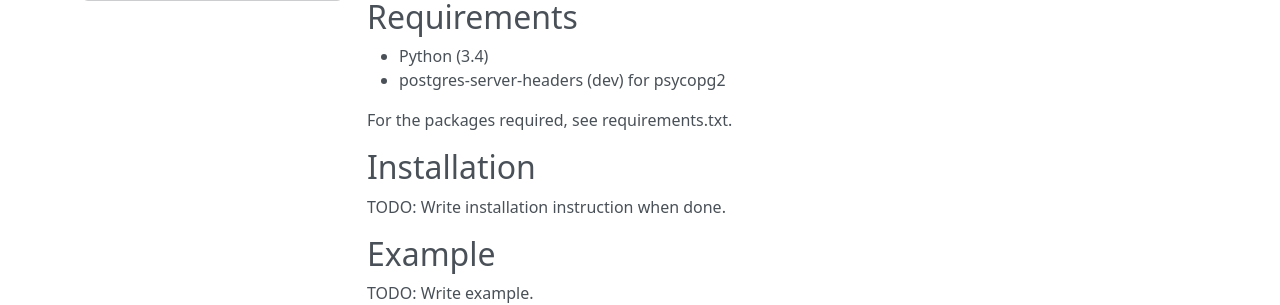
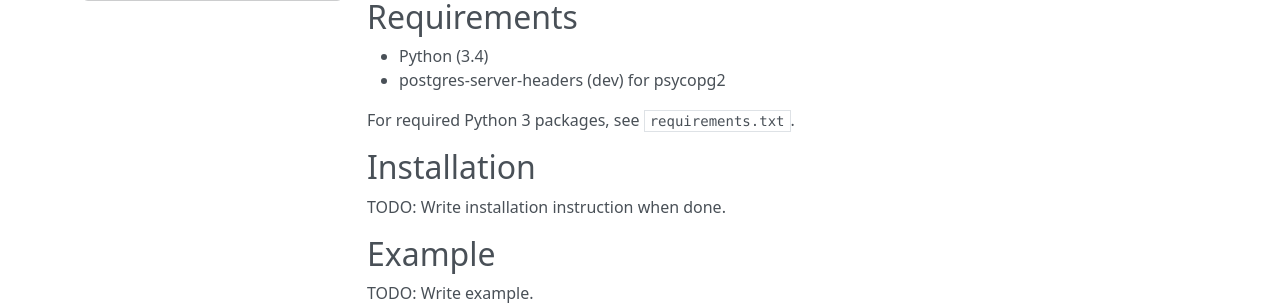
Before and after one commit to geometalab/osmaxx, an MkDocs documentation site: the page built from docs/index.md, in a window 1280 px wide and 900 px high. Shown: the part 393-698 px from the top of the window. Built offline with MkDocs 1.6.1, drawn with Linux system fonts in a browser that asks for light colours; nearby versions of some CDN libraries.

Commit message:
make requirements documentation more precise
requirements.txt is specifically about *Python* packages

```diff
--- a/docs/index.md
+++ b/docs/index.md
@@ -24,7 +24,7 @@ conversion service API Frontend for Osmaxx
 * Python (3.4)
 * postgres-server-headers (dev) for psycopg2
 
-For the packages required, see requirements.txt.
+For required Python 3 packages, see `requirements.txt`.
 
 ## Installation
 
```
